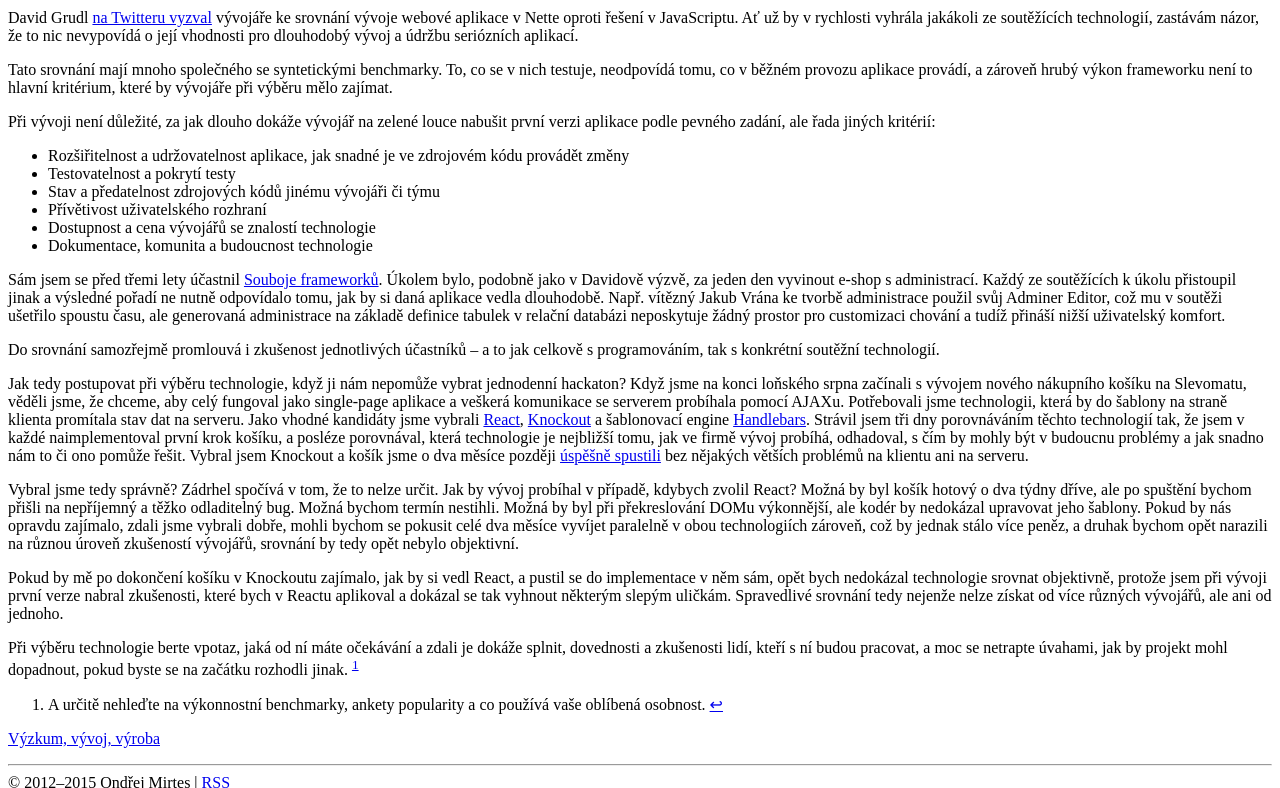
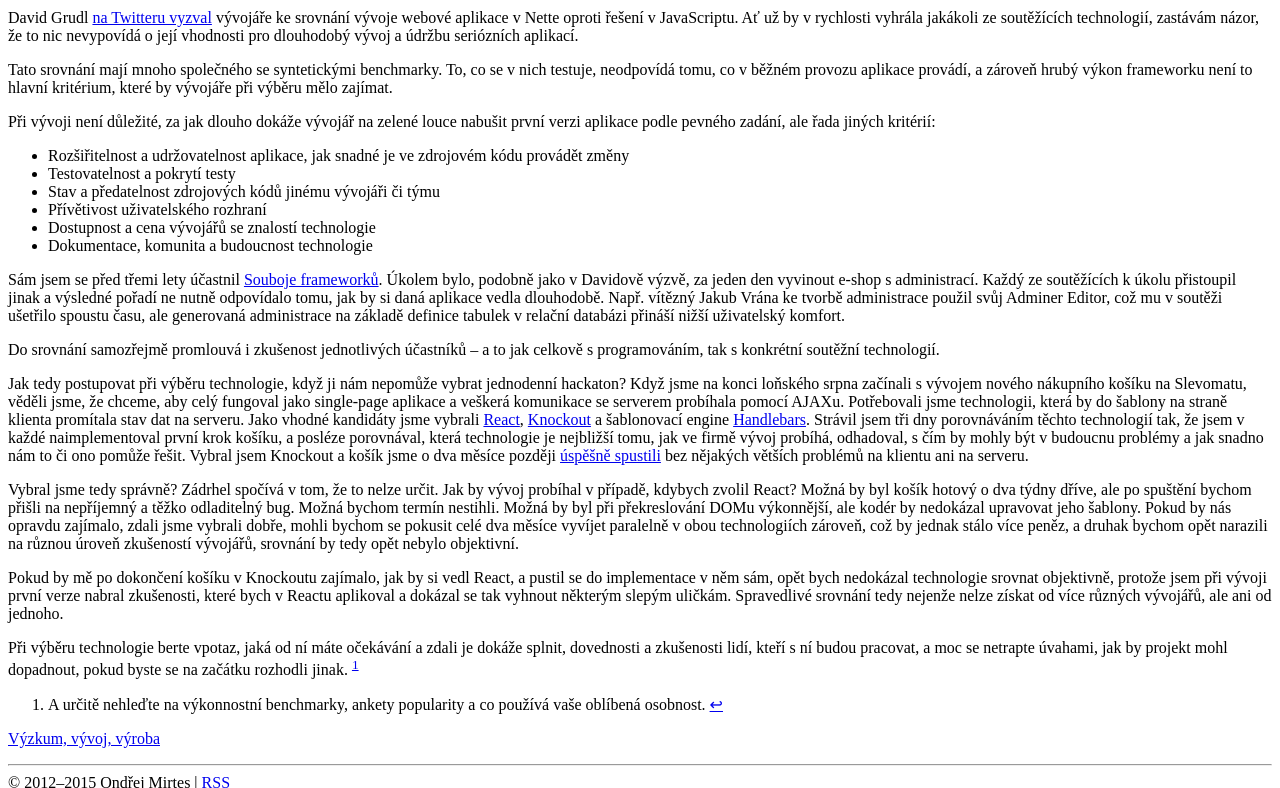
Before and after one commit to ondrejmirtes/ondrej.mirtes.cz, a Jekyll site: the page built from _posts/2015-06-02-objektivni-srovnavani-technologii.md, in a window 1280 px wide and 900 px high, scrolled down 627 px, cut to the strip 0-788 px from the top of the window. Built offline with Jekyll 4.4.1, drawn with Linux system fonts in a browser that asks for light colours.

Commit message:
Odstranění nepravdivého tvrzení
Ponechání subjektivního dojmu.

```diff
--- a/_posts/2015-06-02-objektivni-srovnavani-technologii.md
+++ b/_posts/2015-06-02-objektivni-srovnavani-technologii.md
@@ -15,7 +15,7 @@ Při vývoji není důležité, za jak dlouho dokáže vývojář na zelené lou
 - Dostupnost a cena vývojářů se znalostí technologie
 - Dokumentace, komunita a budoucnost technologie
 
-Sám jsem se před třemi lety účastnil [Souboje frameworků](http://www.knesl.com/articles/view/webexpo-2012-souboj-frameworku). Úkolem bylo, podobně jako v Davidově výzvě, za jeden den vyvinout e-shop s administrací. Každý ze soutěžících k úkolu přistoupil jinak a výsledné pořadí ne nutně odpovídalo tomu, jak by si daná aplikace vedla dlouhodobě. Např. vítězný Jakub Vrána ke tvorbě administrace použil svůj Adminer Editor, což mu v soutěži ušetřilo spoustu času, ale generovaná administrace na základě definice tabulek v relační databázi neposkytuje žádný prostor pro customizaci chování a tudíž přináší nižší uživatelský komfort.
+Sám jsem se před třemi lety účastnil [Souboje frameworků](http://www.knesl.com/articles/view/webexpo-2012-souboj-frameworku). Úkolem bylo, podobně jako v Davidově výzvě, za jeden den vyvinout e-shop s administrací. Každý ze soutěžících k úkolu přistoupil jinak a výsledné pořadí ne nutně odpovídalo tomu, jak by si daná aplikace vedla dlouhodobě. Např. vítězný Jakub Vrána ke tvorbě administrace použil svůj Adminer Editor, což mu v soutěži ušetřilo spoustu času, ale generovaná administrace na základě definice tabulek v relační databázi přináší nižší uživatelský komfort.
 
 Do srovnání samozřejmě promlouvá i zkušenost jednotlivých účastníků -- a to jak celkově s programováním, tak s konkrétní soutěžní technologií.
 
```
